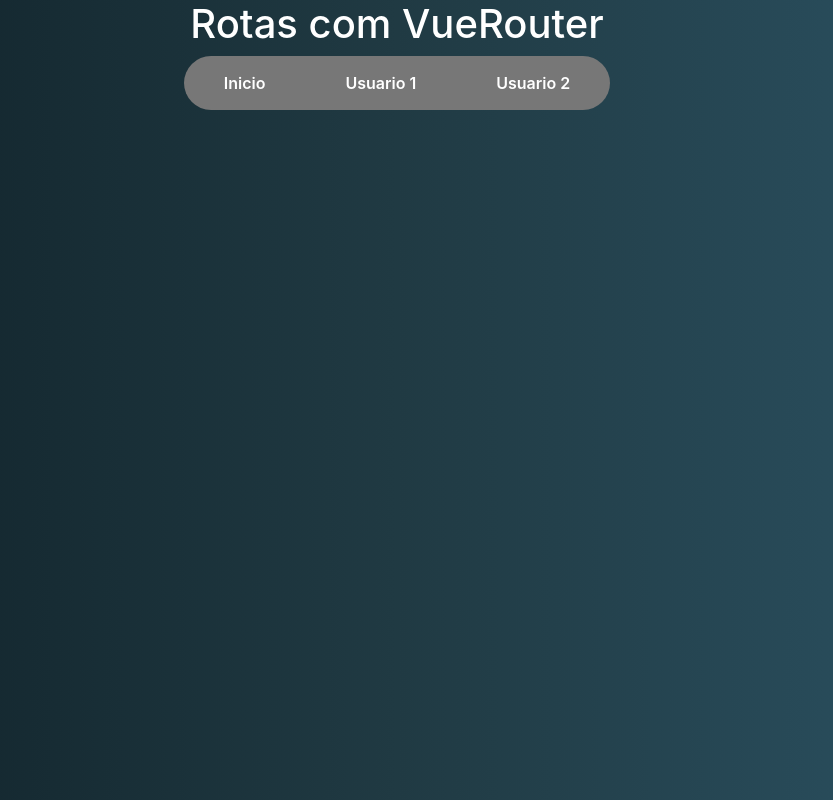
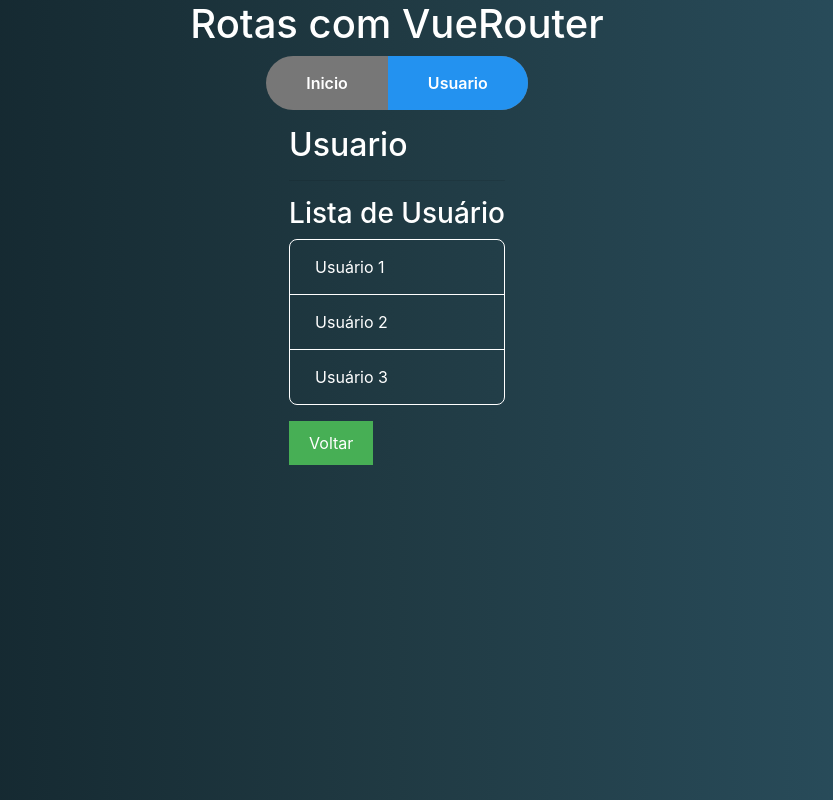
Before and after one commit to geraldocoosta/vue-estudando-router, a Vue app: page /usuario in a window 1280 px wide. Shown: the whole page, without its empty margins (243-1076 px from the left). Built offline with nearby package versions, Linux system fonts and the light colour scheme.

Commit message:
Navegação entre rotas aninhadas

```diff
--- a/src/components/template/Menu.vue
+++ b/src/components/template/Menu.vue
@@ -11,11 +11,8 @@
       <router-link to="/" tag="li" active-class="active" exact>
         <a>Inicio</a>
       </router-link>
-      <router-link to="/usuario/1" tag="li" active-class="active">
-        <a>Usuario 1</a>
-      </router-link>
-      <router-link to="/usuario/2" tag="li" active-class="active">
-        <a>Usuario 2</a>
+      <router-link to="/usuario" tag="li" active-class="active">
+        <a>Usuario</a>
       </router-link>
     </ul>
   </nav>
--- a/src/components/usuario/Usuario.vue
+++ b/src/components/usuario/Usuario.vue
@@ -2,32 +2,13 @@
   <div class="usuario">
     <h2>Usuario</h2>
     <hr />
-    <p>
-      <strong>Código</strong>
-      {{ id }}
-    </p>
+    <!-- Aqui serão aplicadas as rotas aninhadas -->
+    <router-view />
     <button sucesso @click="irParaInicio">Voltar</button>
   </div>
 </template>
 <script>
 export default {
-  props: ["id"],
-  // data() {
-  //   // forma de pegar param da url
-  //   return {
-  //     id: this.$route.params.id
-  //   };
-  // },
-  // watch: {
-  //   //para usar o watch no route, podemos receber
-  //   // dois parametros, sendo o to e o from
-  //   // estratégia usada para mudar o valor do
-  //   // data.id quando navegar entre o mesmo componente
-  //   // com parametros diferentes
-  //   $route(to) {
-  //     this.id = to.params.id;
-  //   }
-  // },
   methods: {
     irParaInicio() {
       // navegando de forma programatica
--- /dev/null
+++ b/src/components/usuario/UsuarioDetalhe.vue
@@ -0,0 +1,41 @@
+<template>
+  <div class="usuario-detalhe">
+    <h3>Usuário Detalhe</h3>
+    <hr />
+    <p>
+      <strong>Código</strong>
+      {{ id }}
+    </p>
+    <!-- tags e classes usadas no router linkt
+    serão aplicado na tag gerada
+    Para que o link seja dinamico, foi usado
+    aspas duplas primeiro, depois crase pra deixar dinamico
+    as duas formas abaixo são validas
+    -->
+    <!-- <router-link primario tag="button" :to="`/usuario/${route.params.id}/editar`"> -->
+    <router-link primario tag="button" :to="`/usuario/${id}/editar`">
+      Editar
+    </router-link>
+  </div>
+</template>
+<script>
+export default {
+  props: ["id"]
+  // data() {
+  //   // forma de pegar param da url
+  //   return {
+  //     id: this.$route.params.id
+  //   };
+  // },
+  // watch: {
+  //   //para usar o watch no route, podemos receber
+  //   // dois parametros, sendo o to e o from
+  //   // estratégia usada para mudar o valor do
+  //   // data.id quando navegar entre o mesmo componente
+  //   // com parametros diferentes
+  //   $route(to) {
+  //     this.id = to.params.id;
+  //   }
+  // },
+};
+</script>
--- /dev/null
+++ b/src/components/usuario/UsuarioEditar.vue
@@ -0,0 +1,15 @@
+<template>
+  <div class="usuario-editar">
+    <h3>Usuário Editar</h3>
+    <hr />
+    <p>
+      <strong>Código</strong>
+      {{ id }}
+    </p>
+  </div>
+</template>
+<script>
+export default {
+  props: ["id"]
+};
+</script>
--- /dev/null
+++ b/src/components/usuario/UsuarioLista.vue
@@ -0,0 +1,16 @@
+<template>
+  <div class="usuario-lista">
+    <h3>Lista de Usuário</h3>
+    <ul class="lista">
+      <router-link tag="li" to="/usuario/1" class="item-lista">
+        Usuário 1
+      </router-link>
+      <router-link tag="li" to="/usuario/2" class="item-lista">
+        Usuário 2
+      </router-link>
+      <router-link tag="li" to="/usuario/3" class="item-lista">
+        Usuário 3
+      </router-link>
+    </ul>
+  </div>
+</template>
--- a/src/router.js
+++ b/src/router.js
@@ -1,7 +1,11 @@
 import Vue from "vue";
 import Router from "vue-router";
 import Inicio from "@/components/Inicio";
+
 import Usuario from "@/components/usuario/Usuario";
+import UsuarioLista from "@/components/usuario/UsuarioLista";
+import UsuarioDetalhe from "@/components/usuario/UsuarioDetalhe";
+import UsuarioEditar from "@/components/usuario/UsuarioEditar";
 
 /*
   Posso acessar a rota a partir de this.$router
@@ -17,10 +21,34 @@
       component: Inicio
     },
     {
-      path: "/usuario/:id",
+      path: "/usuario",
       component: Usuario,
       // parametros da rota serão passados via props
-      props: true
+      props: true,
+      children: [
+        {
+          path: "",
+          component: UsuarioLista
+        },
+        {
+          // se os children conterem uma barra antes do nome
+          // a url vai ser a partir da raiz
+          // Então, se aqui fosse /:id
+          // o link para essa rota seria
+          // localhost:8080/idqualquer
+          // mesmo sendo children do /usuario
+          // para não acontecer isso, deve ser
+          // usado o caminho sem barra no começo
+          path: ":id",
+          component: UsuarioDetalhe,
+          props: true
+        },
+        {
+          path: ":id/editar",
+          component: UsuarioEditar,
+          props: true
+        }
+      ]
     }
   ]
 });
```
